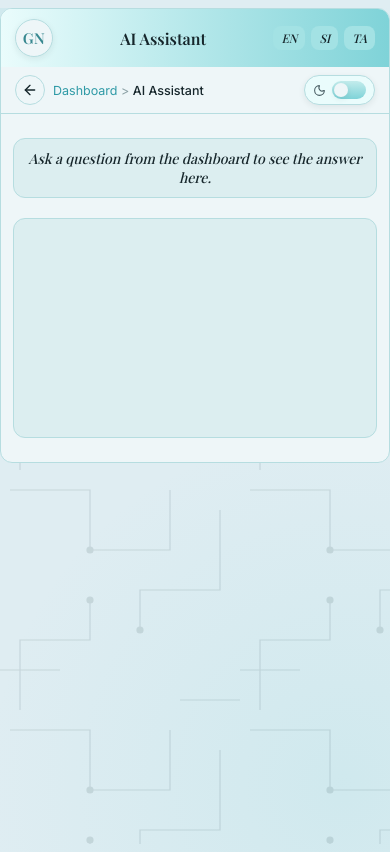
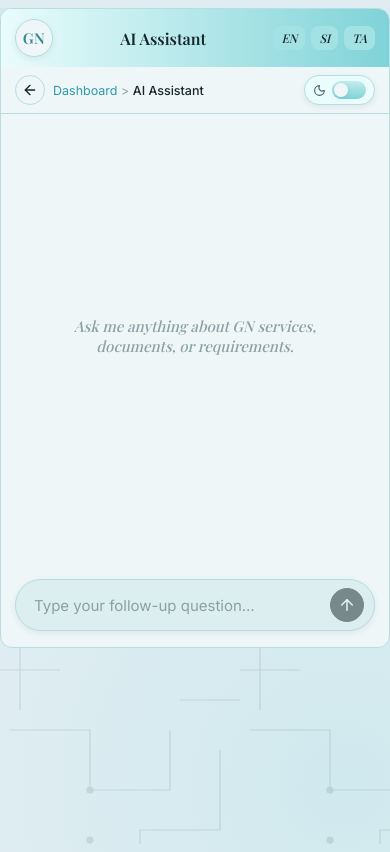
Before and after one commit to corelina98-bot/GN-QuickDocs, a React (Vite) app in the folder client/: page /ai-assistant in a window 390 px wide. Built offline with nearby package versions, Linux system fonts and the light colour scheme; a web font is replaced by a local one.

Commit message:
AI_Chat_Countinue

```diff
--- a/client/src/pages/AIAssistant.css
+++ b/client/src/pages/AIAssistant.css
@@ -1,42 +1,124 @@
 /* client/src/pages/AIAssistant.css */
 
-.gn-ai-problem {
+.gn-ai-page {
+  min-height: 640px;
+}
+
+.gn-ai-body {
+  display: flex;
+  flex-direction: column;
+  flex: 1;
+  min-height: 0;
+  padding: 20px 24px 20px;
+}
+
+/* Scrollable conversation area */
+.gn-ai-conversation {
+  flex: 1;
+  overflow-y: auto;
+  display: flex;
+  flex-direction: column;
+  gap: 14px;
+  padding: 4px 4px 16px;
+  min-height: 0;
+}
+
+.gn-ai-start {
+  margin: auto;
+  text-align: center;
+  font-style: italic;
+  font-size: 16px;
+  color: var(--ink-faint);
+  max-width: 320px;
+}
+
+.gn-chat-row {
+  display: flex;
+}
+.gn-chat-user { justify-content: flex-end; }
+.gn-chat-assistant { justify-content: flex-start; }
+
+.gn-chat-bubble {
+  max-width: 78%;
+  padding: 12px 16px;
+  border-radius: var(--radius-md);
+  font-size: 15px;
+  line-height: 1.6;
+  white-space: pre-wrap;
+  word-wrap: break-word;
+}
+
+.gn-bubble-user {
+  background: var(--teal-600);
+  color: var(--white);
+  border-bottom-right-radius: var(--radius-sm);
+}
+
+.gn-bubble-assistant {
   background: var(--card-bg);
   border: 1px solid var(--card-border);
-  border-radius: var(--radius-md);
-  padding: 12px 20px;
-  text-align: center;
-  font-style: italic;
-  font-size: 15px;
-  margin: 8px auto 20px;
-  max-width: 420px;
+  color: var(--ink);
+  border-bottom-left-radius: var(--radius-sm);
 }
 
-.gn-ai-answer {
+.gn-ai-loading { color: var(--ink-soft); font-style: italic; }
+.gn-ai-error { color: #e07a76; font-style: normal; }
+
+.gn-chat-error {
+  text-align: center;
+  font-size: 14px;
+  padding: 4px;
+}
+
+/* Sticky input bar at the bottom of the chat */
+.gn-chat-input-bar {
+  display: flex;
+  align-items: center;
+  gap: 10px;
   background: var(--card-bg);
   border: 1px solid var(--card-border);
-  border-radius: var(--radius-md);
-  padding: 20px 24px;
-  min-height: 220px;
-  font-style: italic;
-  font-size: 15px;
-  line-height: 1.7;
-  white-space: pre-wrap;
-  color: var(--ink);
+  border-radius: var(--radius-pill);
+  padding: 8px 10px 8px 16px;
+  box-shadow: var(--shadow-sm);
+  margin-top: 12px;
+  flex-shrink: 0;
 }
 
-.gn-ai-loading { color: var(--ink-soft); }
-.gn-ai-error { color: #e07a76; font-style: normal; }
+.gn-chat-input-bar:focus-within {
+  box-shadow: var(--shadow-md), var(--glow-border);
+}
+
+.gn-chat-input-bar input {
+  flex: 1;
+  border: none;
+  background: none;
+  font-size: 15px;
+  color: var(--ink);
+  outline: none;
+  font-family: var(--font-body);
+}
+
+.gn-chat-input-bar input::placeholder { color: var(--ink-faint); }
+.gn-chat-input-bar input:disabled { opacity: 0.6; }
+
+.gn-chat-input-bar .gn-ai-icon-btn:disabled {
+  opacity: 0.5;
+  cursor: not-allowed;
+}
 
 /* ---------- MOBILE RESPONSIVE ---------- */
 @media (max-width: 640px) {
-  .gn-ai-problem {
+  .gn-ai-body {
+    padding: 16px 14px 16px;
+  }
+
+  .gn-chat-bubble {
+    max-width: 88%;
     font-size: 14px;
     padding: 10px 14px;
   }
 
-  .gn-ai-answer {
-    padding: 16px 18px;
-    font-size: 14px;
+  .gn-ai-start {
+    font-size: 15px;
   }
 }
--- a/client/src/pages/AIAssistant.jsx
+++ b/client/src/pages/AIAssistant.jsx
@@ -1,7 +1,8 @@
 // client/src/pages/AIAssistant.jsx
-import { useEffect, useState } from "react";
+import { useEffect, useRef, useState } from "react";
 import { useLocation } from "react-router-dom";
 import { useTranslation } from "react-i18next";
+import { ArrowUp } from "lucide-react";
 import api from "../api/axios";
 import Header from "../components/Header";
 import "./AIAssistant.css";
@@ -9,53 +10,113 @@ import "./AIAssistant.css";
 function AIAssistant() {
   const { t, i18n } = useTranslation();
   const location = useLocation();
-  const question = location.state?.question ?? "";
+  const initialQuestion = location.state?.question ?? "";
 
-  const [answer, setAnswer] = useState("");
-  const [loading, setLoading] = useState(true);
+  const [messages, setMessages] = useState([]);
+  const [input, setInput] = useState("");
+  const [loading, setLoading] = useState(false);
   const [error, setError] = useState("");
+  const bottomRef = useRef(null);
 
+  // Send a message (appends the user message, then calls the API with full history).
+  const sendMessage = async (text) => {
+    const content = (text ?? input).trim();
+    if (!content || loading) return;
+
+    const userMessage = { role: "user", content };
+    const updated = [...messages, userMessage];
+    setMessages(updated);
+    setInput("");
+    setError("");
+    setLoading(true);
+
+    try {
+      const res = await api.post("/ai/generate", {
+        // Send the full conversation history so the AI keeps context.
+        messages: updated,
+        language: i18n.language,
+      });
+      setMessages((prev) => [...prev, { role: "assistant", content: res.data.result }]);
+    } catch (err) {
+      setError(err.response?.data?.message || "Something went wrong. Please try again.");
+    } finally {
+      setLoading(false);
+    }
+  };
+
+  const handleSubmit = (e) => {
+    e.preventDefault();
+    sendMessage();
+  };
+
+  // Auto-send the question carried over from the Dashboard on first mount.
   useEffect(() => {
-    if (!question) {
-      setLoading(false);
-      return;
+    if (initialQuestion) {
+      sendMessage(initialQuestion);
     }
+    // eslint-disable-next-line react-hooks/exhaustive-deps
+  }, []);
 
-    let cancelled = false;
-    setLoading(true);
-    setError("");
-
-    api
-      .post("/ai/generate", { prompt: question, language: i18n.language })
-      .then((res) => {
-        if (!cancelled) setAnswer(res.data.result);
-      })
-      .catch((err) => {
-        if (!cancelled) setError(err.response?.data?.message || "Something went wrong. Please try again.");
-      })
-      .finally(() => {
-        if (!cancelled) setLoading(false);
-      });
-
-    return () => { cancelled = true; };
-  }, [question, i18n.language]);
+  // Auto-scroll to the latest message whenever the conversation updates.
+  useEffect(() => {
+    bottomRef.current?.scrollIntoView({ behavior: "smooth" });
+  }, [messages, loading, error]);
 
   return (
-    <div className="gn-page">
+    <div className="gn-page gn-ai-page">
       <Header
         title={t("aiAssistant.title")}
         crumbs={[{ label: t("dashboard.title"), to: "/dashboard" }, { label: t("aiAssistant.title") }]}
         showBack
       />
 
-      <div className="gn-page-body">
-        <div className="gn-ai-problem font-display">{question || t("aiAssistant.noQuestion")}</div>
+      <div className="gn-ai-body">
+        <div className="gn-ai-conversation">
+          {messages.length === 0 && !loading && (
+            <div className="gn-ai-start font-display">{t("aiAssistant.startPrompt")}</div>
+          )}
 
-        <div className="gn-ai-answer font-display">
-          {loading && <span className="gn-ai-loading">{t("aiAssistant.thinking")}</span>}
-          {error && <span className="gn-ai-error">{error}</span>}
-          {!loading && !error && answer}
+          {messages.map((msg, idx) => (
+            <div key={idx} className={`gn-chat-row ${msg.role === "user" ? "gn-chat-user" : "gn-chat-assistant"}`}>
+              <div className={`gn-chat-bubble font-display ${msg.role === "user" ? "gn-bubble-user" : "gn-bubble-assistant"}`}>
+                {msg.content}
+              </div>
+            </div>
+          ))}
+
+          {loading && (
+            <div className="gn-chat-row gn-chat-assistant">
+              <div className="gn-chat-bubble gn-bubble-assistant gn-ai-loading">
+                {t("aiAssistant.thinking")}
+              </div>
+            </div>
+          )}
+
+          {error && (
+            <div className="gn-ai-error gn-chat-error">{error}</div>
+          )}
+
+          <div ref={bottomRef} />
         </div>
+
+        <form className="gn-chat-input-bar" onSubmit={handleSubmit}>
+          <input
+            type="text"
+            value={input}
+            onChange={(e) => setInput(e.target.value)}
+            placeholder={t("aiAssistant.placeholder")}
+            aria-label={t("aiAssistant.placeholder")}
+            disabled={loading}
+          />
+          <button
+            type="submit"
+            className="gn-ai-icon-btn gn-ai-send"
+            aria-label={t("aiAssistant.send")}
+            disabled={loading || !input.trim()}
+          >
+            <ArrowUp size={18} />
+          </button>
+        </form>
       </div>
     </div>
   );
```
Also changed, not shown: client/src/locales/en.json (+1 -1 lines), client/src/locales/si.json (+1 -1 lines), client/src/locales/ta.json (+1 -1 lines), 2 other files (tests, documents, lock files or other folders).
